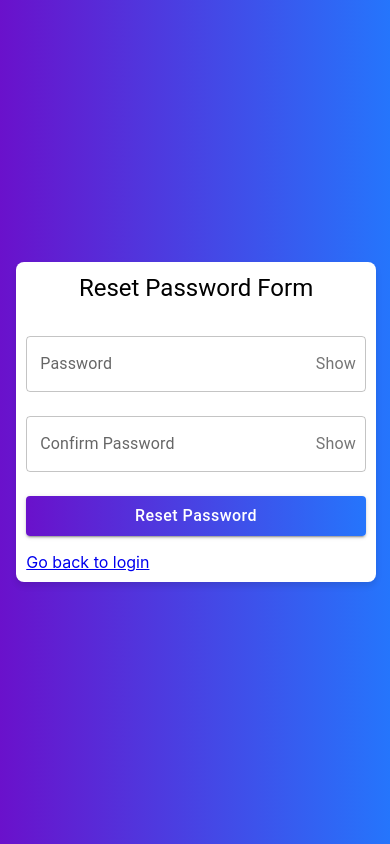
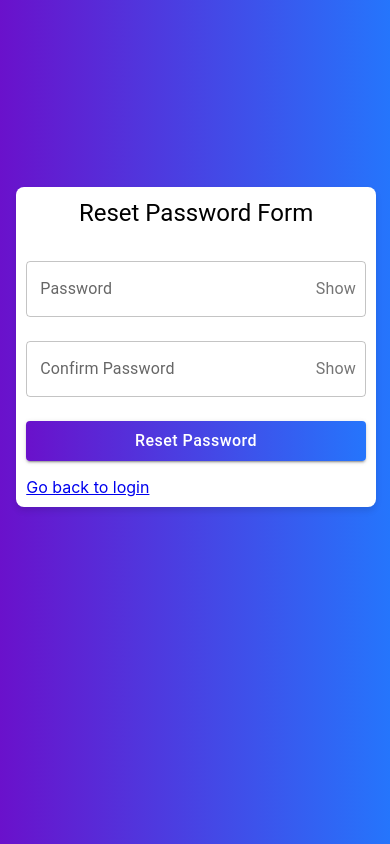
Before and after one commit to mianzainch000/important-links-frontend, a React (Create React App) app: page /auth/resetPassword in a window 390 px wide. Built offline with nearby package versions, Linux system fonts and the light colour scheme.

Commit message:
card margin top in card

```diff
--- a/public/index.html
+++ b/public/index.html
@@ -24,7 +24,7 @@
       work correctly both with client-side routing and a non-root public URL.
       Learn how to configure a non-root public URL by running `npm run build`.
     -->
-    <title>React App</title>
+    <title>impotant-links</title>
   </head>
   <body>
     <noscript>You need to enable JavaScript to run this app.</noscript>
--- a/src/App.css
+++ b/src/App.css
@@ -33,6 +33,7 @@
   .card {
     max-width: 95%;
     padding: 10px;
+    margin-top: -150px;
   }
 }
 
```
